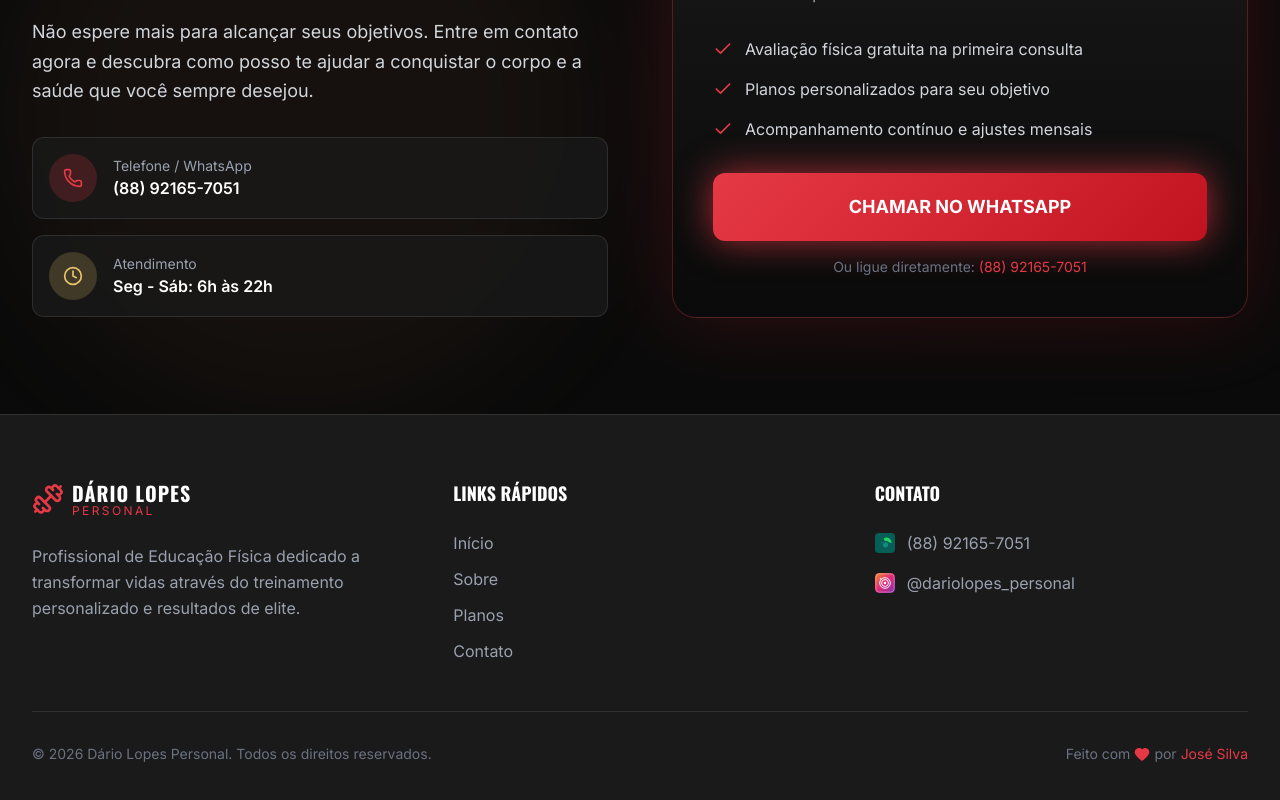
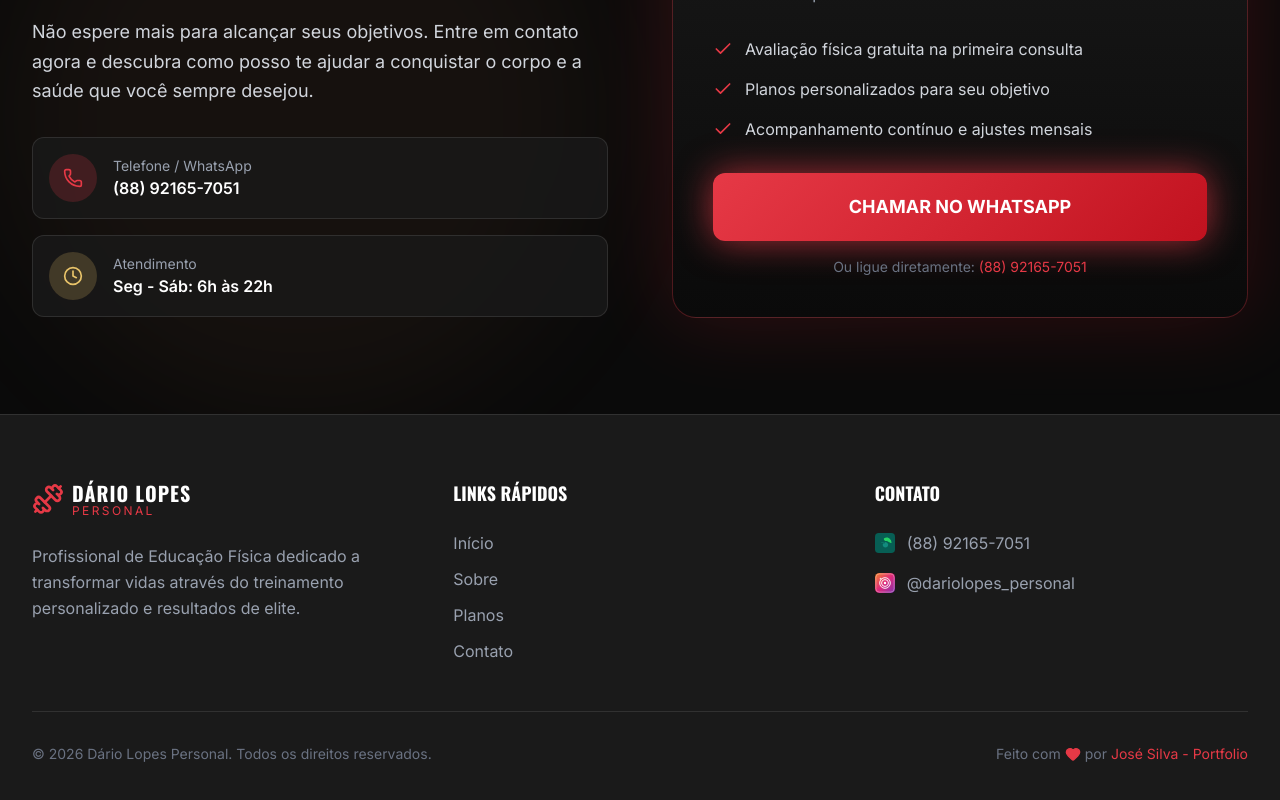
Before and after one commit to JoseSilva84/dario-personal, a React (Vite) app: page / in a window 1280 px wide. Shown: the part 4718-5518 px from the top of the page. Built offline with nearby package versions, Linux system fonts and the light colour scheme.

Commit message:
feat: crreto

```diff
--- a/src/components/Footer.jsx
+++ b/src/components/Footer.jsx
@@ -92,7 +92,7 @@ export default function Footer() {
               rel="noopener noreferrer"
               className="text-brand-red hover:text-brand-orange transition-colors"
             >
-              José Silva
+              José Silva - Portfolio
             </a>
           </p>
         </div>
```
